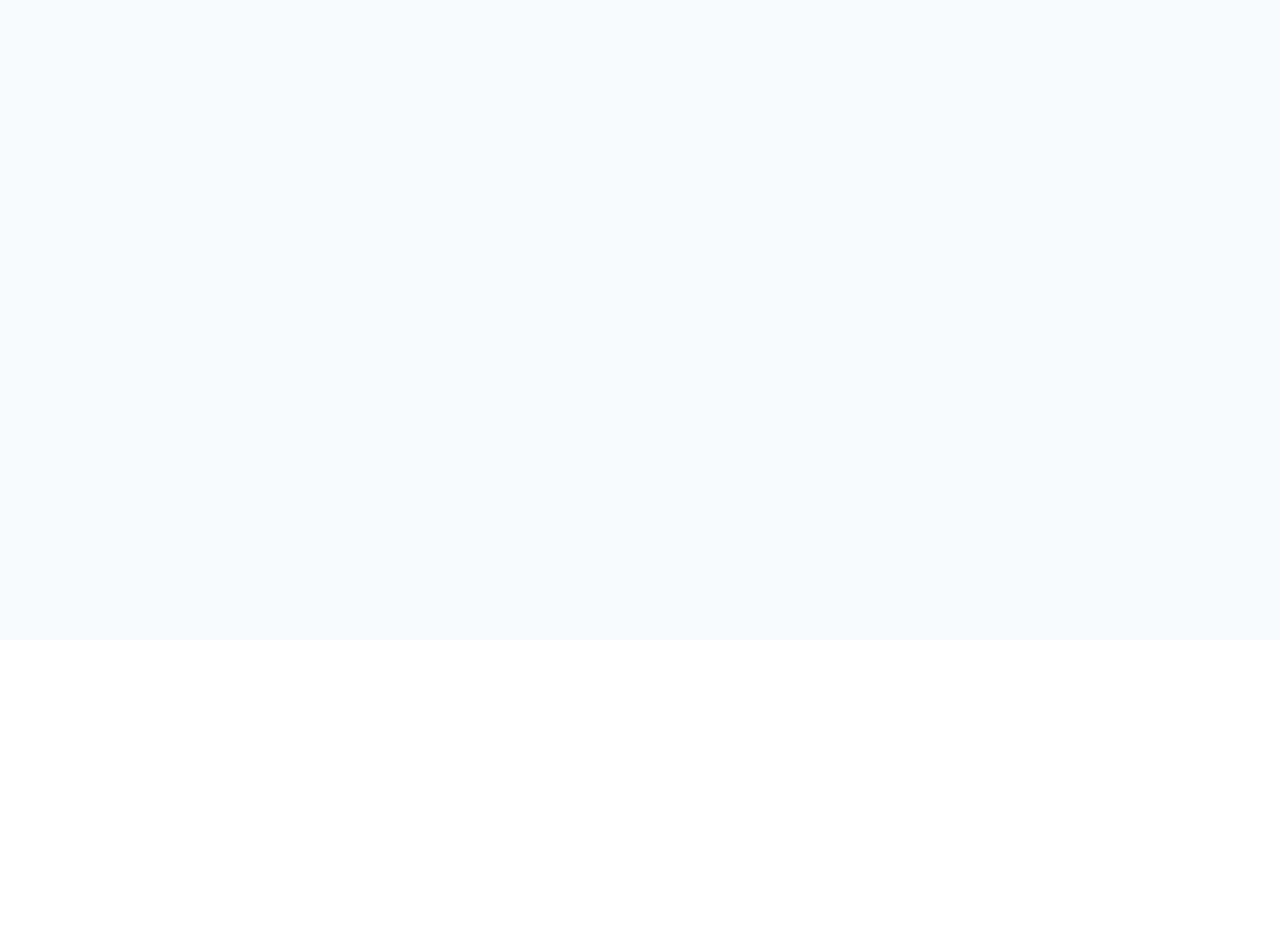
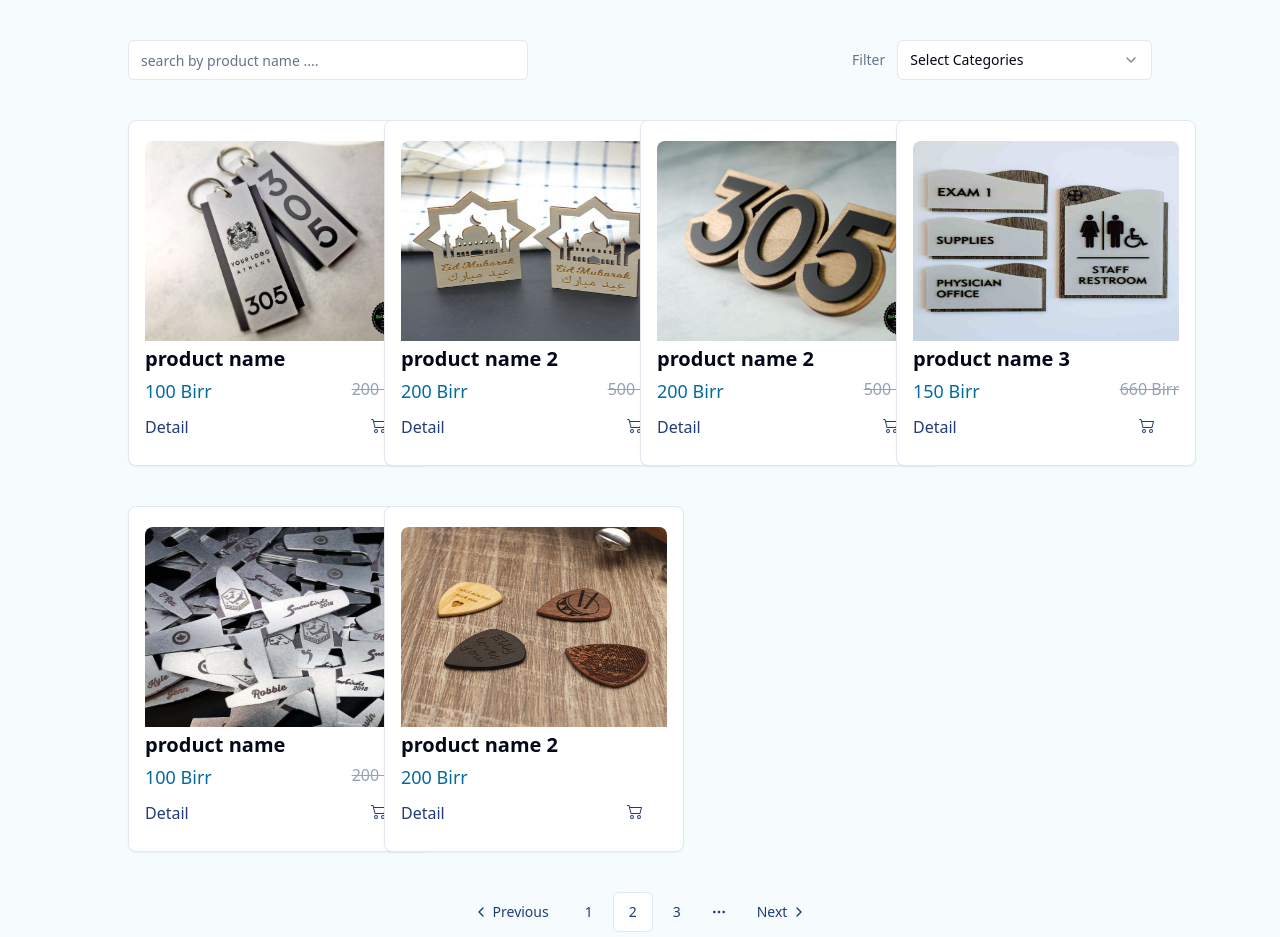
Before and after one commit to bewuket0/CNC-Aesthetics-frontend, a React (Vite) app: page /products in a window 1280 px wide. Shown: the part 160-1097 px from the top of the page. Before the commit the page ends 800 px from the top, so only its background shows below. Built offline with nearby package versions, Linux system fonts and the light colour scheme.

Commit message:
products page

```diff
--- a/src/App.jsx
+++ b/src/App.jsx
@@ -7,6 +7,9 @@ import Layout from "./pages/user/Layout";
 import About from "./pages/user/About";
 import Contact from "./pages/user/Contact";
 import ProductDetail from "./pages/user/ProductDetail";
+import Category from "./pages/user/Category";
+import Products from "./pages/user/Products";
+import ScrollToTop from "./components/ScrollToTop";
 // import { Outlet } from "react-router-dom";
 
 function App() {
@@ -15,12 +18,15 @@ function App() {
       <div className="min-h-screen bg-[#f6fbfe]">
         <BrowserRouter>
           <ToastContainer />
+          <ScrollToTop />
           <Routes>
             <Route element={<Layout />}>
               <Route path="/" element={<Home />} />
               <Route path="/about" element={<About />} />
 
               <Route path="/contact" element={<Contact />} />
+              <Route path="/categories" element={<Category />} />
+              <Route path="/products" element={<Products />} />
               <Route
                 path="/products/detail/:pcode"
                 element={<ProductDetail />}
--- /dev/null
+++ b/src/components/PaginationCard.jsx
@@ -0,0 +1,40 @@
+import {
+  Pagination,
+  PaginationContent,
+  PaginationEllipsis,
+  PaginationItem,
+  PaginationLink,
+  PaginationNext,
+  PaginationPrevious,
+} from "@/components/ui/pagination";
+
+export function PaginationCard() {
+  return (
+    <Pagination>
+      <PaginationContent>
+        <PaginationItem>
+          <PaginationPrevious href="#" />
+        </PaginationItem>
+        <PaginationItem>
+          <PaginationLink href="#">1</PaginationLink>
+        </PaginationItem>
+        <PaginationItem>
+          <PaginationLink href="#" isActive>
+            2
+          </PaginationLink>
+        </PaginationItem>
+        <PaginationItem>
+          <PaginationLink href="#">3</PaginationLink>
+        </PaginationItem>
+        <PaginationItem>
+          <PaginationEllipsis />
+        </PaginationItem>
+        <PaginationItem>
+          <PaginationNext href="#" />
+        </PaginationItem>
+      </PaginationContent>
+    </Pagination>
+  );
+}
+
+export default PaginationCard;
--- /dev/null
+++ b/src/components/ScrollToTop.jsx
@@ -0,0 +1,14 @@
+import { useEffect } from "react";
+import { useLocation } from "react-router-dom";
+
+const ScrollToTop = () => {
+  const { pathname } = useLocation();
+
+  useEffect(() => {
+    window.scrollTo(0, 0);
+  }, [pathname]);
+
+  return null;
+};
+
+export default ScrollToTop;
--- a/src/components/productCard.jsx
+++ b/src/components/productCard.jsx
@@ -29,7 +29,6 @@ const ProductCard = ({ product }) => {
         <CardDescription>Deploy your new project in one-click.</CardDescription>
       </CardHeader>
       <div></div> */}
-
       <div className="mx-4 my-5">
         <img src={product_image} className="h-[200px] w-full rounded-t-lg" />
         <div>
@@ -40,9 +39,7 @@ const ProductCard = ({ product }) => {
             repellat.
           </p> */}
           <div className="flex justify-between">
-            <p className="text-lg font-semibold text-sky-700">
-              {product_price} Birr
-            </p>
+            <p className="text-lg text-sky-700">{product_price} Birr</p>
             <p className="text-md text-slate-400 line-through">
               {discounted_from ? `${discounted_from} Birr` : ""}
             </p>
@@ -55,8 +52,11 @@ const ProductCard = ({ product }) => {
           >
             Detail
           </Link>
-          <Button size="icon" className="bg-custom-primary hover:bg-sky-500">
-            <BsCart2 size={32} />
+          <Button
+            size="icon"
+            className="bg-transparent font-bold text-custom-primary hover:bg-transparent hover:text-sky-600"
+          >
+            <BsCart2 size={34} />
             {/*   Add To Cart  */}
           </Button>
         </div>
--- /dev/null
+++ b/src/components/ui/pagination.jsx
@@ -0,0 +1,100 @@
+import * as React from "react"
+import { ChevronLeft, ChevronRight, MoreHorizontal } from "lucide-react"
+
+import { cn } from "@/lib/utils"
+import { buttonVariants } from "@/components/ui/button";
+
+const Pagination = ({
+  className,
+  ...props
+}) => (
+  <nav
+    role="navigation"
+    aria-label="pagination"
+    className={cn("mx-auto flex w-full justify-center", className)}
+    {...props} />
+)
+Pagination.displayName = "Pagination"
+
+const PaginationContent = React.forwardRef(({ className, ...props }, ref) => (
+  <ul
+    ref={ref}
+    className={cn("flex flex-row items-center gap-1", className)}
+    {...props} />
+))
+PaginationContent.displayName = "PaginationContent"
+
+const PaginationItem = React.forwardRef(({ className, ...props }, ref) => (
+  <li ref={ref} className={cn("", className)} {...props} />
+))
+PaginationItem.displayName = "PaginationItem"
+
+const PaginationLink = ({
+  className,
+  isActive,
+  size = "icon",
+  ...props
+}) => (
+  <a
+    aria-current={isActive ? "page" : undefined}
+    className={cn(buttonVariants({
+      variant: isActive ? "outline" : "ghost",
+      size,
+    }), className)}
+    {...props} />
+)
+PaginationLink.displayName = "PaginationLink"
+
+const PaginationPrevious = ({
+  className,
+  ...props
+}) => (
+  <PaginationLink
+    aria-label="Go to previous page"
+    size="default"
+    className={cn("gap-1 pl-2.5", className)}
+    {...props}>
+    <ChevronLeft className="h-4 w-4" />
+    <span>Previous</span>
+  </PaginationLink>
+)
+PaginationPrevious.displayName = "PaginationPrevious"
+
+const PaginationNext = ({
+  className,
+  ...props
+}) => (
+  <PaginationLink
+    aria-label="Go to next page"
+    size="default"
+    className={cn("gap-1 pr-2.5", className)}
+    {...props}>
+    <span>Next</span>
+    <ChevronRight className="h-4 w-4" />
+  </PaginationLink>
+)
+PaginationNext.displayName = "PaginationNext"
+
+const PaginationEllipsis = ({
+  className,
+  ...props
+}) => (
+  <span
+    aria-hidden
+    className={cn("flex h-9 w-9 items-center justify-center", className)}
+    {...props}>
+    <MoreHorizontal className="h-4 w-4" />
+    <span className="sr-only">More pages</span>
+  </span>
+)
+PaginationEllipsis.displayName = "PaginationEllipsis"
+
+export {
+  Pagination,
+  PaginationContent,
+  PaginationEllipsis,
+  PaginationItem,
+  PaginationLink,
+  PaginationNext,
+  PaginationPrevious,
+}
--- a/src/pages/user/Category.jsx
+++ b/src/pages/user/Category.jsx
@@ -62,7 +62,7 @@ const productsList = [
 ];
 const Category = () => {
   return (
-    <div className="">
+    <div className="mx-20">
       <Carousel
         opts={{
           align: "start",
--- a/src/pages/user/Home.jsx
+++ b/src/pages/user/Home.jsx
@@ -55,7 +55,7 @@ const productsList = [
 const Home = () => {
   return (
     <div className="">
-      <div className="relative mx-20 my-16 py-20">
+      <div className="relative my-16 py-20">
         <h2 className="mb-7 text-center text-4xl">Latest Products</h2>
         <Category />
       </div>
@@ -69,10 +69,20 @@ const Home = () => {
               sunt dolorum minima.
             </p> */}
           </div>
-          <div className="flex flex-row flex-wrap items-start justify-start gap-x-14 gap-y-9">
-            {productsList.map((product) => {
-              return <ProductCard product={product} />;
-            })}
+          <div>
+            <div className="flex flex-row flex-wrap items-start justify-start gap-x-14 gap-y-9">
+              {productsList.map((product) => {
+                return <ProductCard product={product} />;
+              })}
+            </div>
+            <div className="my-5 text-center text-lg">
+              <Link
+                className="hover:text-sky-600 hover:underline"
+                to="/products"
+              >
+                View More Products
+              </Link>
+            </div>
           </div>
         </div>
       </div>
--- a/src/pages/user/Navigation.jsx
+++ b/src/pages/user/Navigation.jsx
@@ -28,15 +28,19 @@ const Navigation = () => {
             Contact Us
           </Link>
         </nav> */}
-        <div className="flex flex-row items-center space-x-4">
-          {/* <input
+        {/* <div className="flex flex-row items-center space-x-4">
+           <input
             type="search"
             className="w-[500px] rounded-md border p-2 outline-none focus:border"
             name=""
             placeholder="Search Products ..."
             id=""
           />
-          <p>search</p> */}
+          <p>search</p>
+        </div> */}
+        <div className="flex flex-row space-x-4">
+          <Link to={"/products"}>Products </Link>
+          <Link to={"/categories"}>Categories </Link>
         </div>
         <div className="flex flex-row space-x-5">
           {/* <User className="h-6 w-6" /> */}
--- /dev/null
+++ b/src/pages/user/Products.jsx
@@ -0,0 +1,122 @@
+import PaginationCard from "@/components/PaginationCard";
+import ProductCard from "@/components/productCard";
+import * as React from "react";
+import { Input } from "@/components/ui/input";
+
+import {
+  Select,
+  SelectContent,
+  SelectGroup,
+  SelectItem,
+  SelectLabel,
+  SelectTrigger,
+  SelectValue,
+} from "@/components/ui/select";
+const categories = [
+  {
+    value: "all",
+    label: "All",
+  },
+  {
+    value: "wall-decorations",
+    label: "Wall Decorations",
+  },
+];
+const productsList = [
+  {
+    product_image: "/assets/photo_2024-11-07_14-19-39.jpg",
+    product_name: "product name",
+    product_price: 100,
+    discounted_from: 200,
+    product_code: 1,
+  },
+
+  {
+    product_image: "/assets/photo_2022-07-07_22-35-52.jpg",
+    product_name: "product name 2",
+    product_price: 200,
+    discounted_from: 500,
+    product_code: 2,
+  },
+  {
+    product_image: "/assets/photo_2024-11-07_14-19-423.jpg",
+    product_name: "product name 2",
+    product_price: 200,
+    discounted_from: 500,
+    product_code: 3,
+  },
+  {
+    product_image: "/assets/photo_2024-11-07_14-19-52.jpg",
+    product_name: "product name 3",
+    product_price: 150,
+    discounted_from: 660,
+    product_code: 5,
+  },
+  {
+    product_image: "/assets/custoemr-engravings.png",
+    product_name: "product name",
+    product_price: 100,
+    discounted_from: 200,
+    product_code: 6,
+  },
+  {
+    product_image: "/assets/download (3).png",
+    product_name: "product name 2",
+    product_price: 200,
+    product_code: 7,
+    // discounted_from: 500,
+  },
+];
+const Products = () => {
+  return (
+    <div className="mx-auto w-4/5">
+      <h2 className="my-10 text-center text-4xl">Products</h2>
+      <div className="flex justify-between">
+        <div className="w-[400px]">
+          <Input placeholder="search by product name ...." />
+        </div>
+        <div className="mb-10 flex w-[300px] items-center space-x-3">
+          <label className="text-sm text-slate-500">Filter</label>
+          <Select className="">
+            <SelectTrigger className="">
+              <SelectValue
+                defaultValue="all"
+                // className="text-slate-300"
+                placeholder="Select Categories"
+              />
+            </SelectTrigger>
+            <SelectContent>
+              <SelectGroup>
+                <SelectLabel>Categories</SelectLabel>
+                {categories.map((category) => {
+                  return (
+                    <SelectItem value={category.value}>
+                      {category.label}
+                    </SelectItem>
+                  );
+                })}
+                {/* <SelectLabel>Categories</SelectLabel>
+                <SelectItem value="apple">Apple</SelectItem>
+                <SelectItem value="banana">Banana</SelectItem>
+                <SelectItem value="blueberry">Blueberry</SelectItem>
+                <SelectItem value="grapes">Grapes</SelectItem>
+                <SelectItem value="pineapple">Pineapple</SelectItem> */}
+              </SelectGroup>
+            </SelectContent>
+          </Select>
+        </div>
+      </div>
+      {/* className="flex flex-row flex-wrap justify-start gap-x-14 gap-y-9" */}
+      <div className="grid grid-cols-4 items-start gap-y-10">
+        {productsList.map((product) => {
+          return <ProductCard product={product} />;
+        })}
+      </div>
+      <div className="my-10 text-custom-primary">
+        <PaginationCard />
+      </div>
+    </div>
+  );
+};
+
+export default Products;
```
